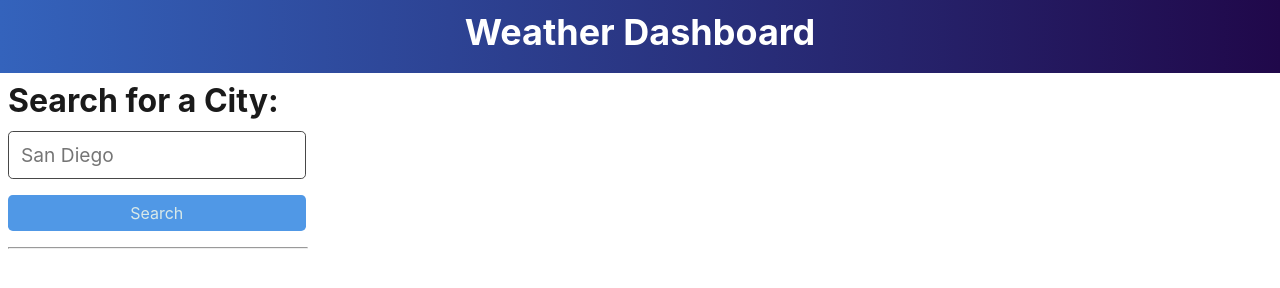
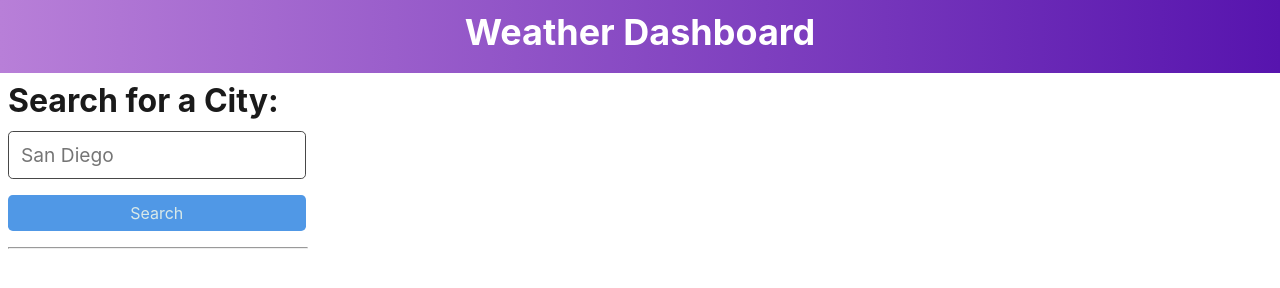
Before and after one commit to dali-gogo/DIGG-Module6-HotnCold, a plain HTML site: page Main/index.html in a window 1280 px wide. Drawn offline with nearby package versions, Linux system fonts and the light colour scheme.

Commit message:
Changed the colors of the header, through modifications jass.css

```diff
--- a/Main/styles/jass.css
+++ b/Main/styles/jass.css
@@ -1699,7 +1699,7 @@ label form [type='radio'] {
 
 .weather-header {
   background: #20084a;
-  background: -webkit-linear-gradient(right, #20084a, #3463bc);
-  background: -moz-linear-gradient(right, #20084a, #3463bc);
-  background: linear-gradient(to left, #20084a, #3463bc);
-}
+  background: -webkit-linear-gradient(right, #5714ae, #b87fd8);
+  background: -moz-linear-gradient(right, #5714ae, #b87fd8);
+  background: linear-gradient(to left, #5714ae, #b87fd8);
+}
```
